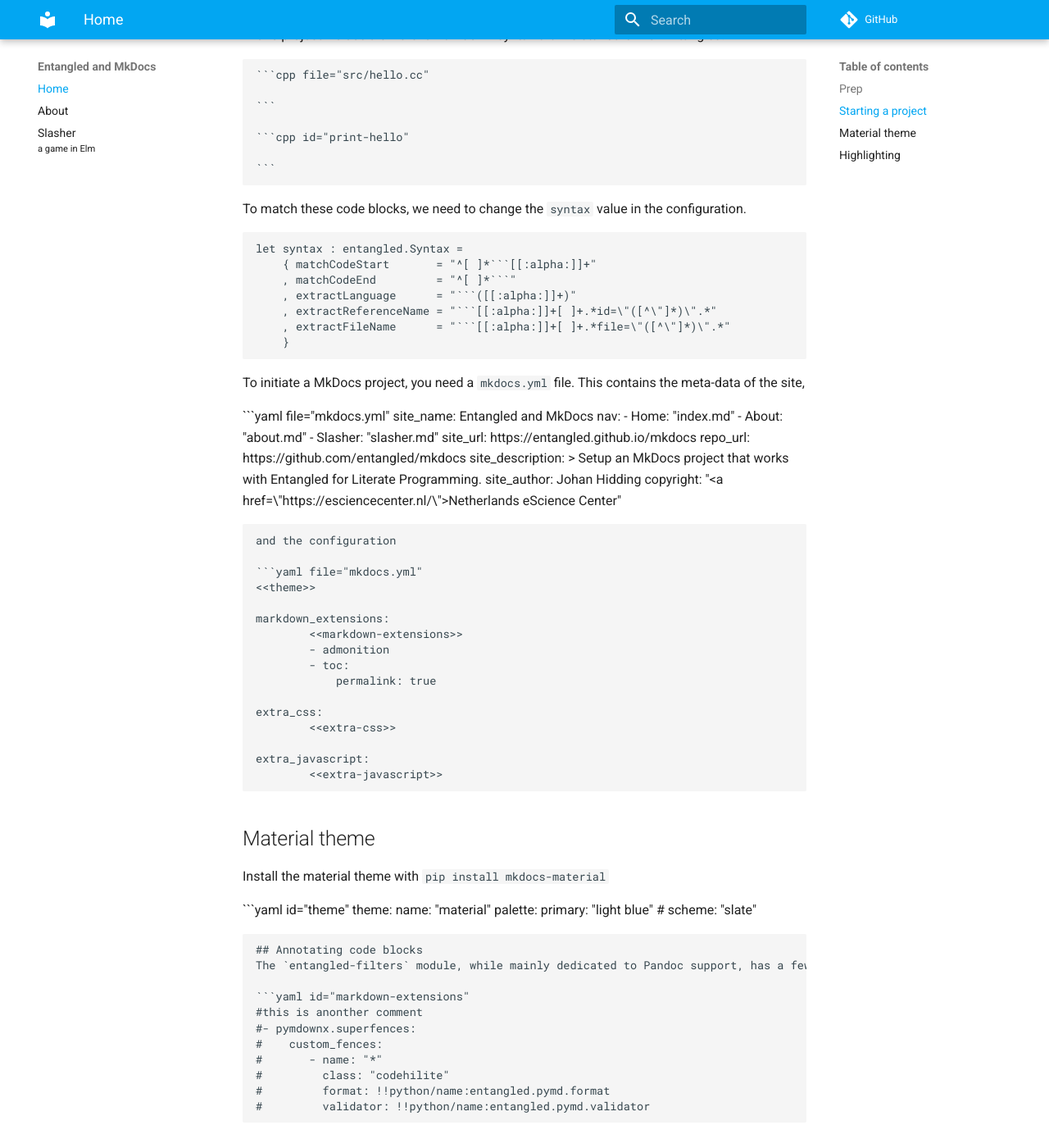
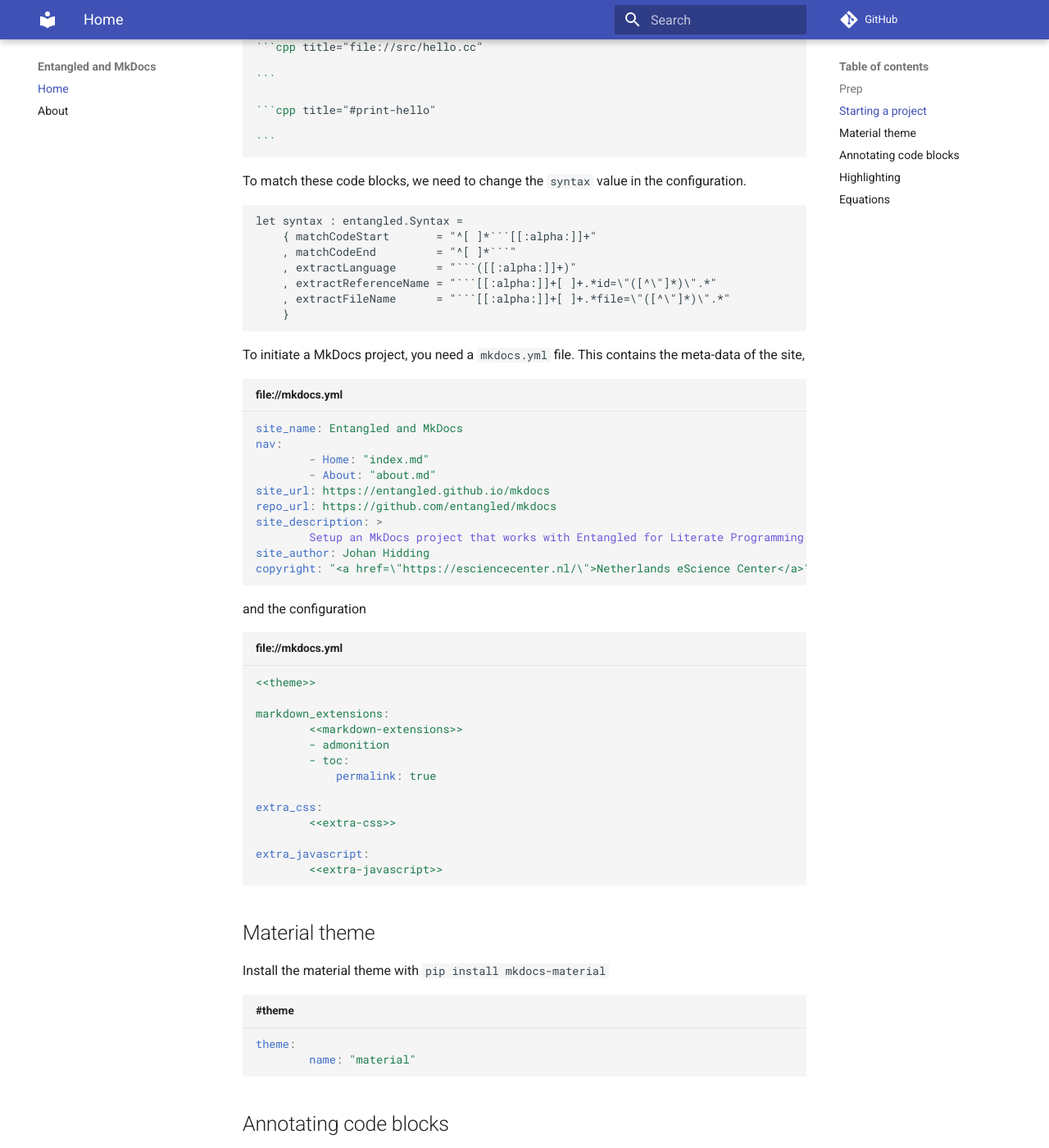
Before and after one commit to jag-academy/mkdocs, an MkDocs documentation site: the page built from docs/index.md, in a window 1280 px wide and 1400 px high, scrolled down 924 px. Shown: the whole window at 82% size. Built offline with MkDocs 1.6.1 and Material for MkDocs 9.7.7, drawn with Linux system fonts in a browser that asks for light colours; nearby versions of some CDN libraries; comment, search, counter and statistics services are not loaded; a style sheet for code colours, icons or effects is not loaded; some of the changed text lies outside the part shown.

````diff
--- a/docs/index.md
+++ b/docs/index.md
@@ -3,9 +3,9 @@
 # Entangled and MkDocs
 This is a setup of Entangled with MkDocs, using:
 
-- highlight.js
+- mkdocs-material theme (which is almost a cms)
 - mathjax
-- mkdocs-material theme
+
 
 ## Prep
 
@@ -30,11 +30,11 @@ let watchList = [ "docs/**/*.md" ]
 In this project we use a different Markdown syntax than is standard with Entangled.
 
 ~~~markdown
-```cpp file="src/hello.cc"
+```cpp title="file://src/hello.cc"
 
 ```
 
-```cpp id="print-hello"
+```cpp title="#print-hello"
 
 ```
 ~~~
@@ -53,12 +53,11 @@ let syntax : entangled.Syntax =
 
 To initiate a MkDocs project, you need a `mkdocs.yml` file. This contains the meta-data of the site,
 
-```yaml file="mkdocs.yml"
+```yaml title="file://mkdocs.yml"
 site_name: Entangled and MkDocs
 nav:
         - Home: "index.md"
         - About: "about.md"
-        - Slasher: "slasher.md"
 site_url: https://entangled.github.io/mkdocs
 repo_url: https://github.com/entangled/mkdocs
 site_description: >
@@ -69,7 +68,7 @@ copyright: "<a href=\"https://esciencecenter.nl/\">Netherlands eScience Center</
 
 and the configuration
 
-```yaml file="mkdocs.yml"
+```yaml title="file://mkdocs.yml"
 <<theme>>
 
 markdown_extensions:
@@ -88,53 +87,40 @@ extra_javascript:
 ## Material theme
 Install the material theme with `pip install mkdocs-material`
 
-```yaml id="theme"
+```yaml title="#theme"
 theme:
         name: "material"
-        palette:
-                primary: "light blue"
-        #        scheme: "slate"
 ```
 
 ## Annotating code blocks
 The `entangled-filters` module, while mainly dedicated to Pandoc support, has a few functions to help us pass metadata through `mkdocs`. By default, `mkdocs` will not allow any extra attributes to be added to the code blocks. We need to configure `pymdownx.superfences` extension to get what we need.
 
-```yaml id="markdown-extensions"
-#this is anonther comment
-#- pymdownx.superfences:
-#    custom_fences:
-#       - name: "*"
-#         class: "codehilite"
-#         format: !!python/name:entangled.pymd.format
-#         validator: !!python/name:entangled.pymd.validator
+```yaml title="#markdown-extensions"
+- pymdownx.highlight:
+    anchor_linenums: true
+- pymdownx.inlinehilite
+- pymdownx.snippets
+- pymdownx.superfences
 ```
 
 ## Highlighting
 To enable syntax highlighting you need to configure `highlight.js`.
 
-```yaml id="extra-javascript"
-- "https://cdnjs.cloudflare.com/ajax/libs/highlight.js/10.0.3/highlight.min.js"
-- js/init.js
+```yaml title="#extra-css"
+
 ```
 
-```yaml id="extra-css"
-- "https://cdnjs.cloudflare.com/ajax/libs/highlight.js/10.0.3/styles/gruvbox-light.min.css"
-```
-
-```js file="docs/js/init.js"
-hljs.initHighlightingOnLoad();
-```
 
 ## Equations
 Here's everything we know about gravity
 
 \\[G_{\mu\nu} + \Lambda g_{\mu\nu} = \frac{8\pi G}{c^4} T_{\mu\nu}\\]
 
-```yaml id="markdown-extensions"
+```yaml title="#markdown-extensions"
 - pymdownx.arithmatex
 ```
 
-```yaml id="extra-javascript"
+```yaml title="#extra-javascript"
 - "https://polyfill.io/v3/polyfill.min.js?features=es6"
 - "https://cdn.jsdelivr.net/npm/mathjax@3/es5/tex-mml-chtml.js"
 ```
--- a/mkdocs.yml
+++ b/mkdocs.yml
@@ -4,9 +4,8 @@ site_name: Entangled and MkDocs
 nav:
         - Home: "index.md"
         - About: "about.md"
-        - Slasher: "slasher.md"
 site_url: https://entangled.github.io/mkdocs
-repo_url: https://github.com/elviejo79/mkdocs/
+repo_url: https://github.com/entangled/mkdocs
 site_description: >
         Setup an MkDocs project that works with Entangled for Literate Programming.
 site_author: Johan Hidding
@@ -16,21 +15,15 @@ copyright: "<a href=\"https://esciencecenter.nl/\">Netherlands eScience Center</
 # ~\~ begin <<docs/index.md|theme>>[0]
 theme:
         name: "material"
-        palette:
-                primary: "light blue"
-        #        scheme: "slate"
 # ~\~ end
 
 markdown_extensions:
         # ~\~ begin <<docs/index.md|markdown-extensions>>[0]
-        - codehilite
-        #this is anonther comment
-        #- pymdownx.superfences:
-        #    custom_fences:
-        #       - name: "*"
-        #         class: "codehilite"
-        #         format: !!python/name:entangled.pymd.format
-        #         validator: !!python/name:entangled.pymd.validator
+        - pymdownx.highlight:
+            anchor_linenums: true
+        - pymdownx.inlinehilite
+        - pymdownx.snippets
+        - pymdownx.superfences
         # ~\~ end
         # ~\~ begin <<docs/index.md|markdown-extensions>>[1]
         - pymdownx.arithmatex
@@ -41,15 +34,11 @@ markdown_extensions:
 
 extra_css:
         # ~\~ begin <<docs/index.md|extra-css>>[0]
-        - "https://cdnjs.cloudflare.com/ajax/libs/highlight.js/10.0.3/styles/gruvbox-light.min.css"
+
         # ~\~ end
 
 extra_javascript:
         # ~\~ begin <<docs/index.md|extra-javascript>>[0]
-        - "https://cdnjs.cloudflare.com/ajax/libs/highlight.js/10.0.3/highlight.min.js"
-        - js/init.js
-        # ~\~ end
-        # ~\~ begin <<docs/index.md|extra-javascript>>[1]
         - "https://polyfill.io/v3/polyfill.min.js?features=es6"
         - "https://cdn.jsdelivr.net/npm/mathjax@3/es5/tex-mml-chtml.js"
         # ~\~ end
````
Also changed, not shown: mkdocs2/docs/index.md (deleted, +0 -57 lines), 2 other files.
